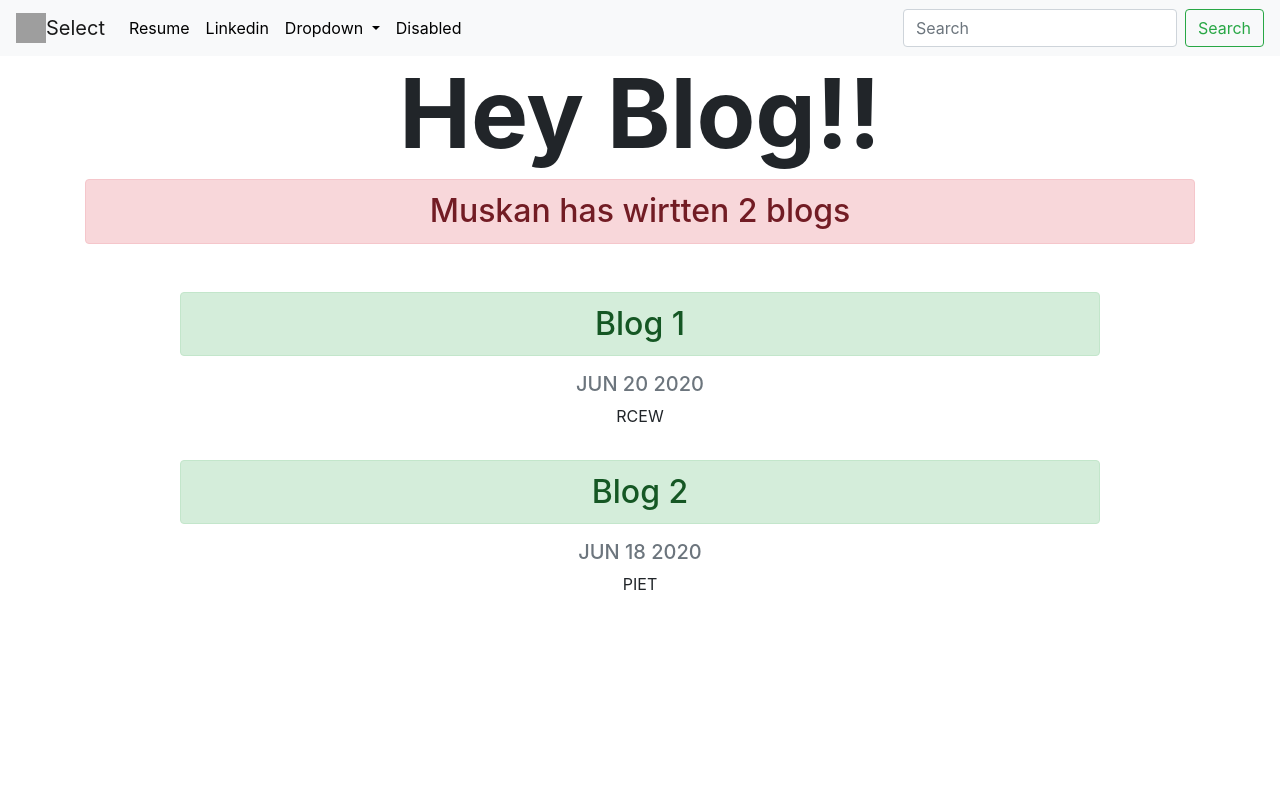
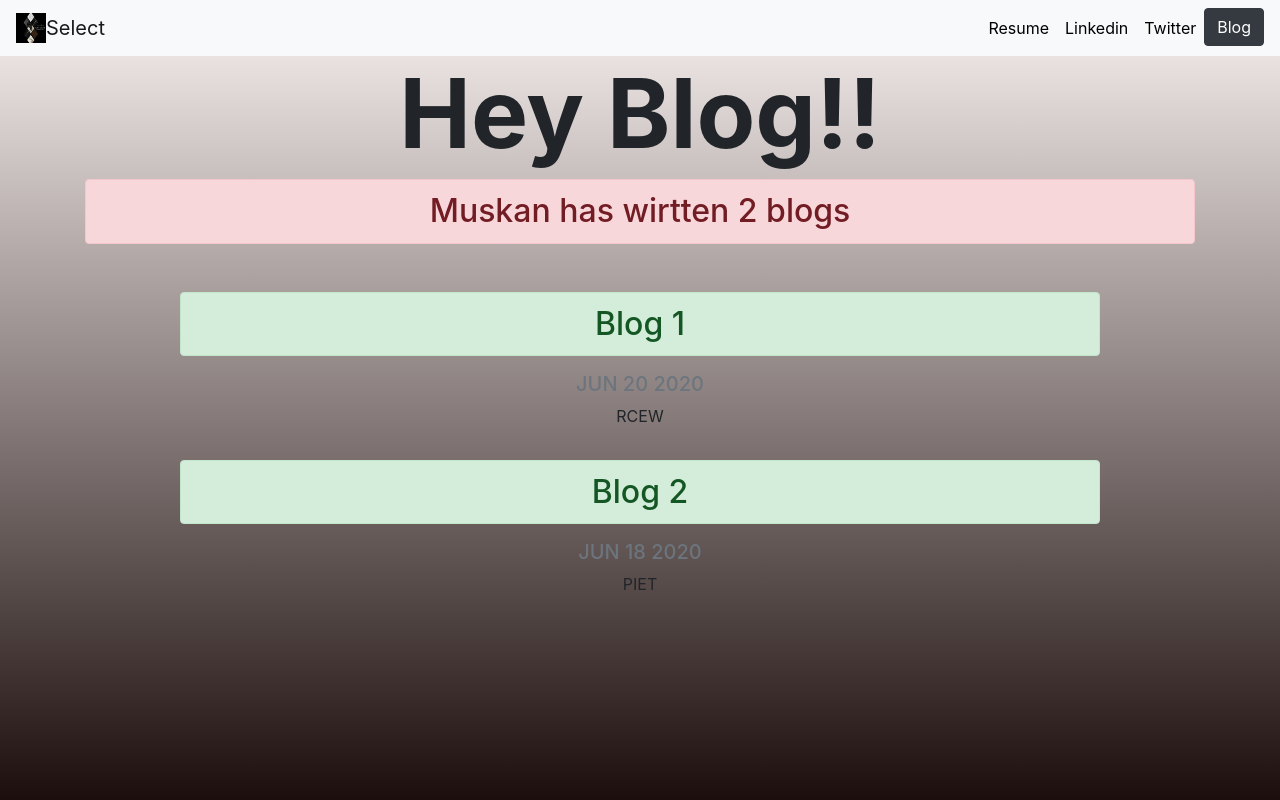
Before and after one commit to choudharymuskan/Django_Muskan-s_portfolio, a Django app: page /blog/ in a window 1280 px wide. Run offline with Django 3.2, Linux system fonts and the light colour scheme; data comes from the database, SQL or seed files in the repository; some libraries are stand-ins or nearby versions; grey boxes are pictures that could not be loaded.

Commit message:
our first commit

```diff
--- a/portfolio/static/portfolio/custom.css
+++ b/portfolio/static/portfolio/custom.css
@@ -8,6 +8,8 @@
 
 body {
     font-family: 'Lato', sans-serif;
+    background-image:linear-gradient(#F9F2F0, #1C0E0D);
+    height: 100vh;
 }
 
 #blogtitle {
@@ -22,3 +24,29 @@ body {
         font-size: 5rem;
     }
 }
+
+.letters{
+    font-family: 'Chelsea Market', cursive;
+    font-size: 3rem;
+    position: relative;
+    top: 100px;
+    display:flex;
+    flex-wrap:wrap;
+    justify-content:center;
+  }
+
+  .letters div{
+    position:relative;
+    left:200vh;
+    letter-spacing:0.2rem;
+  transition: all 2s ease-in;
+  }
+
+  @keyframes slide{
+    0%{
+      left:200vh
+    }
+    100%{
+      left:0
+    }
+  }
--- a/portfolio/templates/portfolio/base.html
+++ b/portfolio/templates/portfolio/base.html
@@ -23,15 +23,15 @@
   <body>
 
     <nav class="navbar navbar-expand-lg navbar-light bg-light">
-      <img src="{% static "portfolio/Bird.png" %}" width="30" height="30" class="d-inline-block align-top" alt="..">
+      <img src="{% static "portfolio/MUSKANLOGO.png" %}" width="30" height="30" class="d-inline-block align-top" alt="..">
       <span></span>
-        <a class="navbar-brand" href="#">Select</a>
+        <a class="navbar-brand" href="#">  Select</a>
         <button class="navbar-toggler" type="button" data-toggle="collapse" data-target="#navbarSupportedContent" aria-controls="navbarSupportedContent" aria-expanded="false" aria-label="Toggle navigation">
           <span class="navbar-toggler-icon"></span>
         </button>
 
-        <div class="collapse navbar-collapse" id="navbarSupportedContent">
-          <ul class="navbar-nav mr-auto">
+        <div class="collapse navbar-collapse justify-content-end" id="navbarSupportedContent">
+          <ul class="navbar-nav ">
             <li class="nav-item active">
 
               <a class="nav-link" href="{% static "portfolio/muskanresume.pdf" %}">Resume</a> <span class="sr-only">(current)</span></a>
@@ -39,25 +39,14 @@
             <li class="nav-item">
               <a class="nav-link" href="https://www.linkedin.com/in/muskan-choudhary-27a553191/">Linkedin</a>
             </li>
-            <li class="nav-item dropdown">
-              <a class="nav-link dropdown-toggle" href="#" id="navbarDropdown" role="button" data-toggle="dropdown" aria-haspopup="true" aria-expanded="false">
-                Dropdown
-              </a>
-              <div class="dropdown-menu" aria-labelledby="navbarDropdown">
-                <a class="dropdown-item" href="#">Action</a>
-                <a class="dropdown-item" href="#">Another action</a>
-                <div class="dropdown-divider"></div>
-                <a class="dropdown-item" href="#">Something else here</a>
-              </div>
+            <li class="nav-item">
+              <a class="nav-link" href="https://twitter.com/muskan141001">Twitter</a>
             </li>
-            <li class="nav-item">
-              <a class="nav-link disabled" href="#" tabindex="-1" aria-disabled="true">Disabled</a>
+            <li>
+              <a role="nav-link" href="{% url 'blog:all_blogs' %}" class="btn btn-dark">Blog</a>
             </li>
           </ul>
-          <form class="form-inline my-2 my-lg-0">
-            <input class="form-control mr-sm-2" type="search" placeholder="Search" aria-label="Search">
-            <button class="btn btn-outline-success my-2 my-sm-0" type="submit">Search</button>
-          </form>
+
         </div>
       </nav>
 
```
Also changed, not shown: portfolio/templates/portfolio/home.html (+87 -4 lines), portfolio/static/Bird.png (deleted), portfolio/static/portfolio/MUSKANLOGO.png (added).
